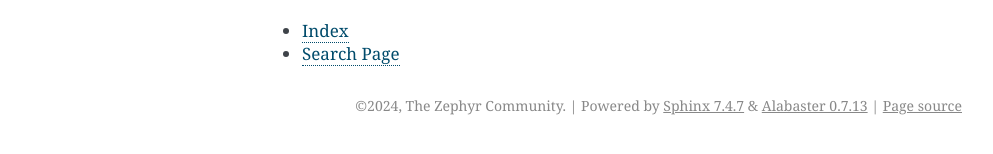
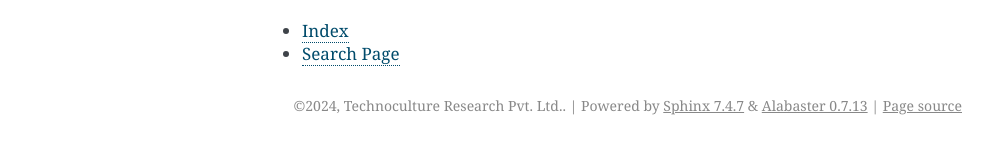
Before and after one commit to Technoculture/firmware-template, a Sphinx documentation site: the page built from docs/index.rst, in a window 1280 px wide. Shown: the part 459-613 px from the top of the page, without its empty margins (148-1141 px from the left). Built offline with Sphinx 7.4.7, drawn with Linux system fonts in a browser that asks for light colours.

Commit message:
ci: fix action for docs

```diff
--- a/docs/conf.py
+++ b/docs/conf.py
@@ -7,14 +7,14 @@
 # https://www.sphinx-doc.org/en/master/usage/configuration.html#project-information
 
 project = 'Firmware Template'
-copyright = '2024, The Zephyr Community'
-author = 'The Zephyr Community'
+copyright = '2024, Technoculture Research Pvt. Ltd.'
+author = 'Technoculture Research Pvt. Ltd.'
 release = '1.0.0'
 
 # -- General configuration ---------------------------------------------------
 # https://www.sphinx-doc.org/en/master/usage/configuration.html#general-configuration
 
-extensions = ['sphinx.ext.intersphinx', 'breathe']
+extensions = ['breathe', 'sphinx.ext.intersphinx']
 
 templates_path = ['_templates']
 exclude_patterns = ['_build_sphinx', 'Thumbs.db', '.DS_Store']
--- a/docs/requirements.txt
+++ b/docs/requirements.txt
@@ -1,2 +1,2 @@
-Sphinx
+Sphinx==8.0.0
 breathe
```
